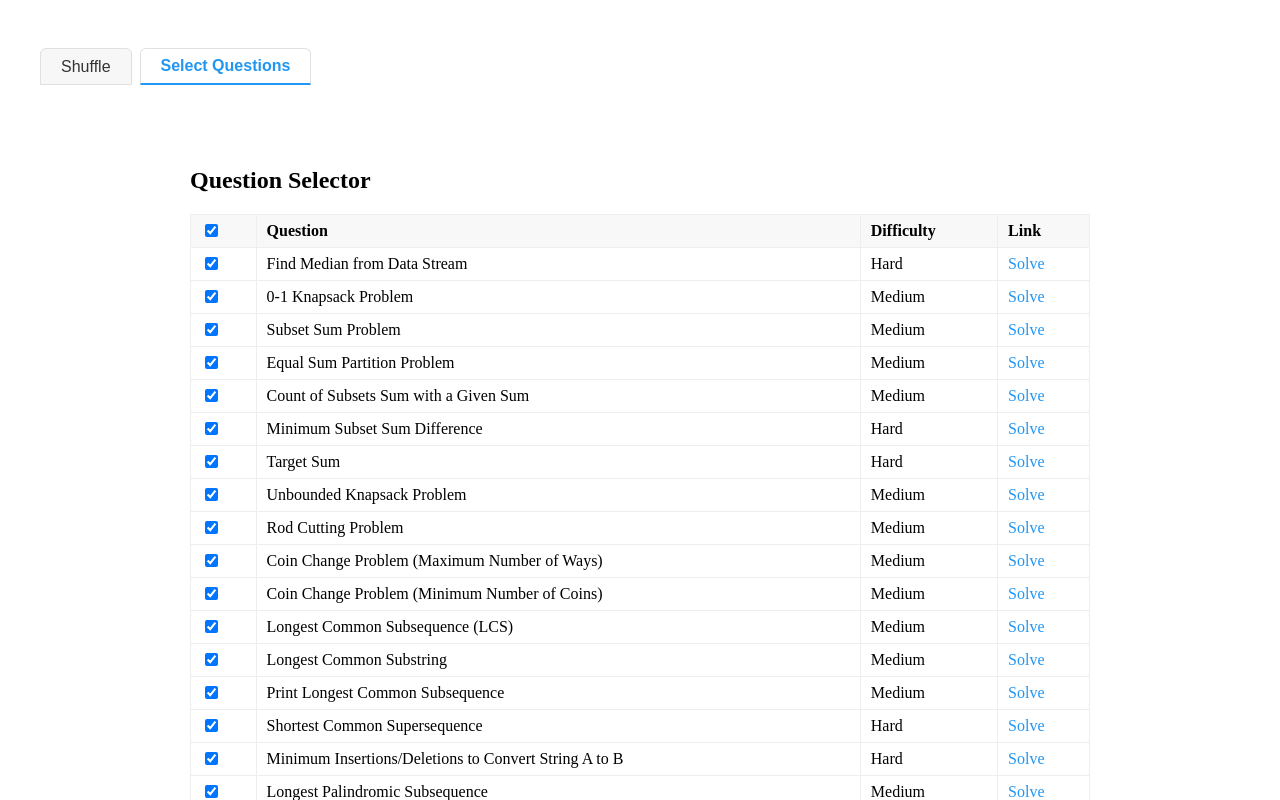
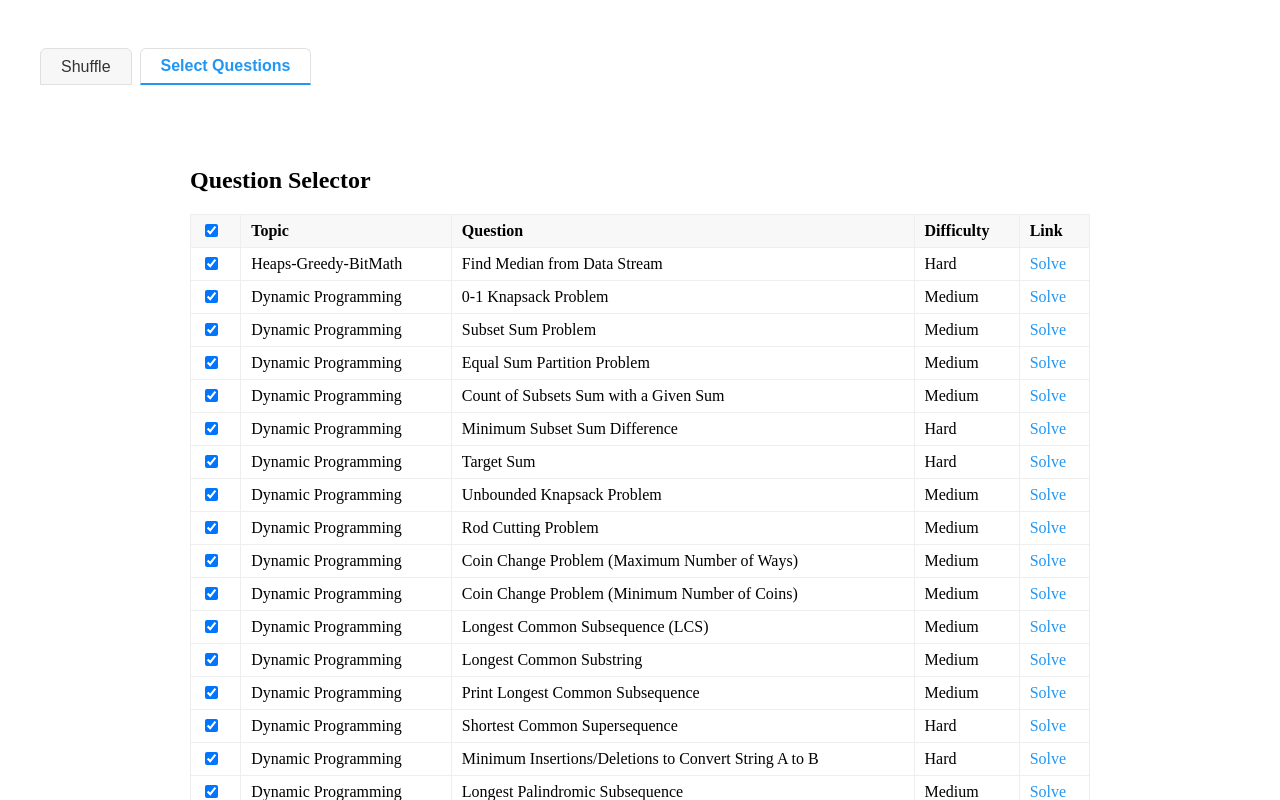
Before and after one commit to Ana2k/contest, a Vue app: page / in a window 1280 px wide. Both pictures are taken after a click on the button "Select Questions". Shown: the top 800 px of the page. Built offline with nearby package versions, Linux system fonts and the light colour scheme.

Commit message:
now we can dynamically add the csv questions from one page to the shuffle page!! YAYY.

```diff
--- a/src/App.vue
+++ b/src/App.vue
@@ -4,12 +4,12 @@ import Timer from './components/Timer.vue'
 import QuestionSelector from './components/QuestionSelector.vue'
 import { useQuestions } from './composables/useQuestions'
 
-const { questions, loadQuestions } = useQuestions()
+const { questions, loadQuestions, selectedQuestions } = useQuestions()
 const shuffledQuestions = ref([])
 const showSelector = ref(false)
 
 const shuffleQuestions = () => {
-  shuffledQuestions.value = [...questions.value]
+  shuffledQuestions.value = [...selectedQuestions.value]
     .sort(() => Math.random() - 0.5)
     .slice(0, 4) // Get 4 random questions
 }
--- a/src/components/QuestionSelector.vue
+++ b/src/components/QuestionSelector.vue
@@ -5,7 +5,6 @@ import { useQuestions } from '../composables/useQuestions'
 const { questions, loadQuestions } = useQuestions()
 const selectAll = ref(true)
 const shuffledQuestions = ref([])
-const localQs = ref([])
 
 //Selects a local copy of the questions so that user can
 //Select or de-select the code for coupling.
@@ -13,20 +12,19 @@ const localQs = ref([])
 // Question and Selection mapping code
 onMounted(async () => {
     await loadQuestions()
-    localQs.value = questions.value.map(q => ({ ...q, selected: true }))
 })
 
 // Keep selectAll in sync with localQuestions
 watch(selectAll, (val) => {
-    localQs.value.forEach(q => q.selected = val)
+    questions.value.forEach(q => q.selected = val)
 })
 
 const toggleSelectAll = () => {
-    localQs.value.forEach(q => q.selected = selectAll.value)
+    questions.value.forEach(q => q.selected = selectAll.value)
 }
 
 const shuffleQuestions = () => {
-    const eligible = localQs.value.filter(q => q.selected)
+    const eligible = questions.value.filter(q => q.selected)
     shuffledQuestions.value = [...eligible].sort(() => Math.random() - 0.5).slice(0, 4)
 }
 </script>
@@ -40,16 +38,16 @@ const shuffleQuestions = () => {
             <thead>
                 <tr>
                     <th><input type="checkbox" v-model="selectAll" @change="toggleSelectAll"></th>
-                    <!-- <th>Topic</th> -->
+                    <th>Topic</th>
                     <th>Question</th>
                     <th>Difficulty</th>
                     <th>Link</th>
                 </tr>
             </thead>
             <tbody>
-                <tr v-for="(q, idx) in localQs" :key="q.Link + idx">
+                <tr v-for="(q, idx) in questions" :key="q.Link + idx">
                     <td><input type="checkbox" v-model="q.selected"></td>
-                    <!-- <td>{{ q.Topic }}</td> -->
+                    <td>{{ q.Topic }}</td>
                     <td>{{ q.Question }}</td>
                     <td>{{ q.Difficulty }}</td>
                     <td><a :href="q.Link" target="_blank">Solve</a></td>
--- a/src/composables/useQuestions.js
+++ b/src/composables/useQuestions.js
@@ -1,4 +1,4 @@
-import { ref } from 'vue'
+import { ref, computed } from 'vue'
 import Papa from 'papaparse'
 
 const questions = ref([])
@@ -15,8 +15,8 @@ export async function loadQuestions(csvPath = '/current.csv') {
     Papa.parse(csvText, {
       header: true,
       complete: (results) => {
-        //No selected - components manage their own selection states...
-        questions.value = results.data
+        // Add selected: true to each question by default
+        questions.value = results.data.map(q => ({ ...q, selected: true }))
         isLoaded.value = true
       }
     })
@@ -26,6 +26,8 @@ export async function loadQuestions(csvPath = '/current.csv') {
   return questions
 }
 
+const selectedQuestions = computed(() => questions.value.filter(q => q.selected))
+
 export function useQuestions() {
-  return { questions, loadQuestions }
+  return { questions, loadQuestions, selectedQuestions }
 }
```
